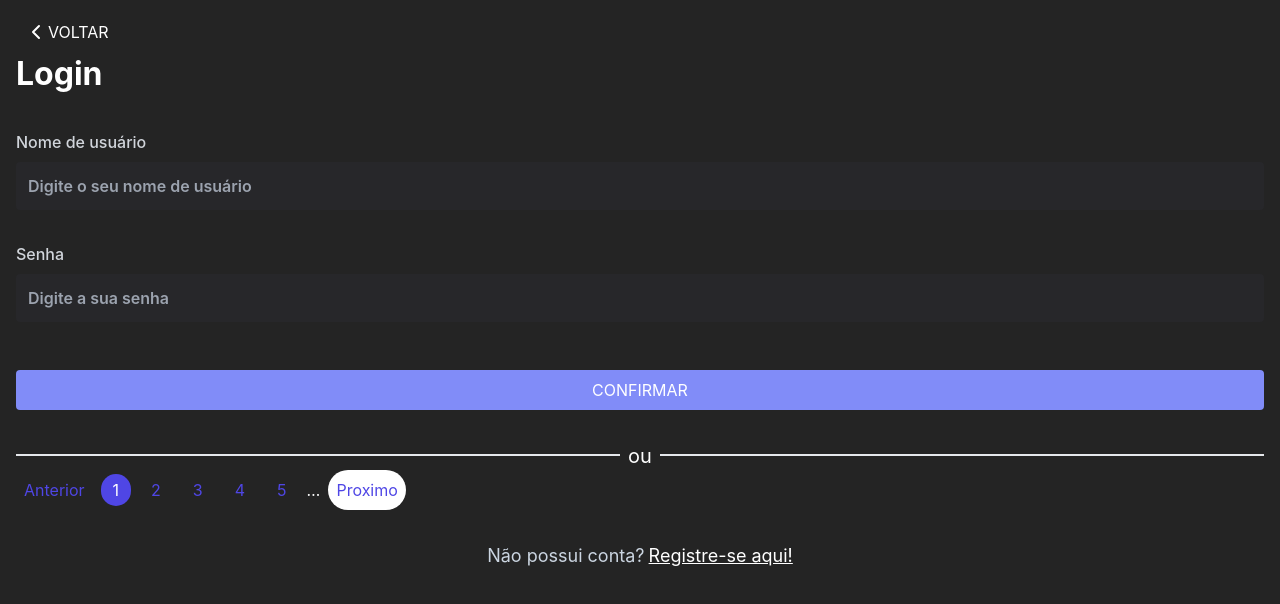
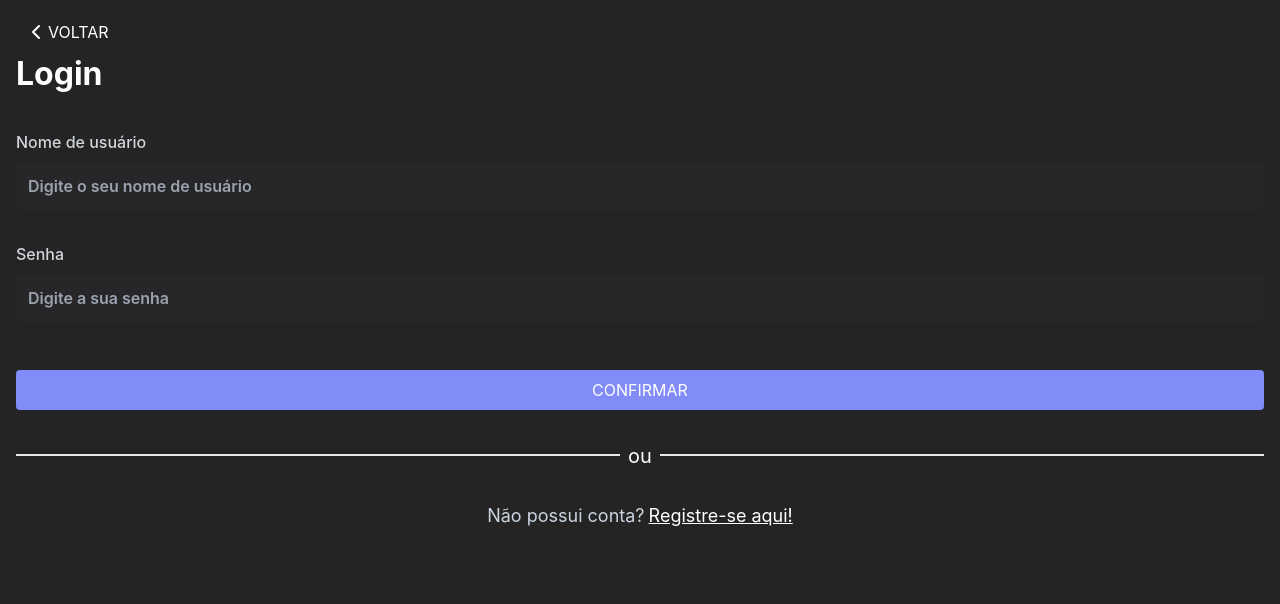
Before and after one commit to GabrielCampos99/todo-clientv2, a React (Vite) app: page /login in a window 1280 px wide. Shown: the top 604 px of the page. Built offline with nearby package versions, Linux system fonts and the light colour scheme; what tailwindcss-radix would draw is missing.

Commit message:
remove pagination login

```diff
--- a/src/pages/Login.tsx
+++ b/src/pages/Login.tsx
@@ -50,8 +50,6 @@ const Login = () => {
         </Typography>
       </Divider>
 
-      <Pagination totalPages={10} />
-
       <div className="flex justify-center mt-8 flex-wrap items-center gap-1 mb-8">
         <Typography variant="p" className="text-slate-300 text-lg">
           Não possui conta?
```
